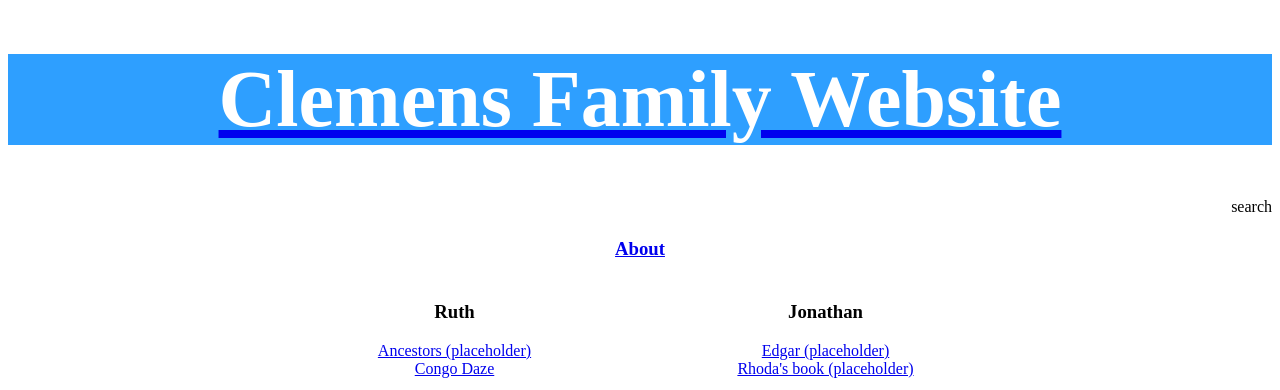
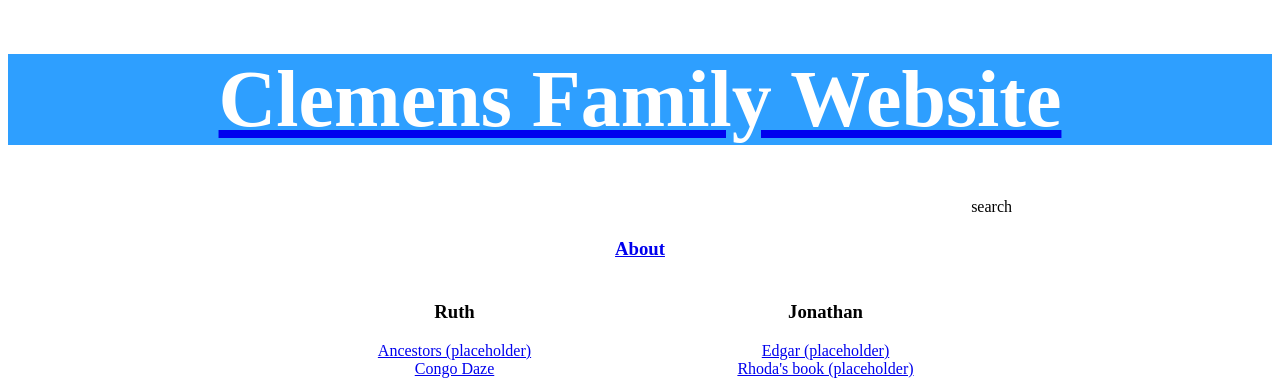
Before and after one commit to keidelclemens/keidelclemens.github.io, a Jekyll site: the page built from index.html, in a window 1280 px wide. Shown: the top 390 px of the page. Built offline with Jekyll 4.4.1, drawn with Linux system fonts in a browser that asks for light colours.

Commit message:
Update default.html

```diff
--- a/_layouts/default.html
+++ b/_layouts/default.html
@@ -23,8 +23,8 @@
         <h1>Clemens Family Website</h1>
       </header>
     </a>
-    <div align="right">search</div>
     <div id="content">
+      <div align="right">search</div>
       {{ content }}
       {% if page.comments %}
         {% include comments.html %}
```
